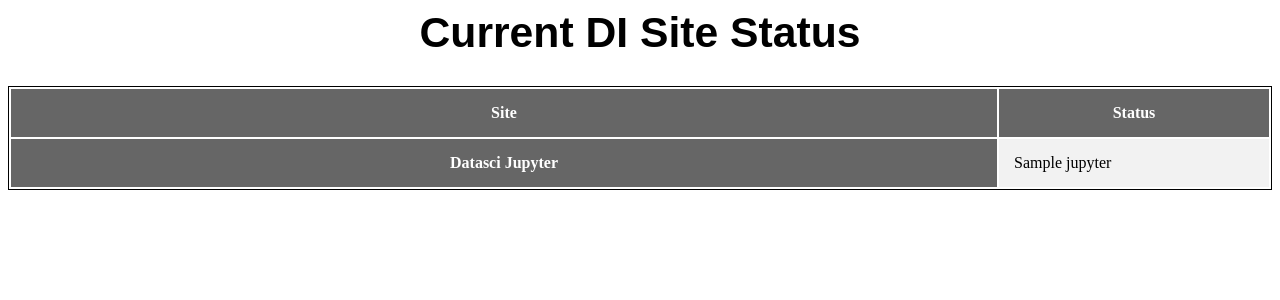
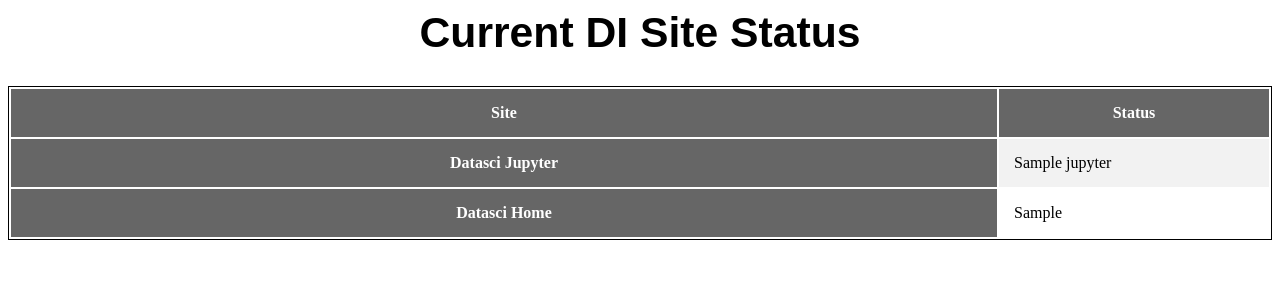
Before and after one commit to benhg/dns-propagation-checker, a Flask app: template templates/status.html in a window 1280 px wide. Shown: the top 300 px of the page. Run offline with Flask 2, Linux system fonts and the light colour scheme; the template is opened without the code that fills it: most values are stand-ins (such as "Sample title", 1, 10 or a date in 2020); some libraries are stand-ins or nearby versions.

Commit message:
add datasci home

```diff
--- a/app.py
+++ b/app.py
@@ -8,7 +8,7 @@ app.config["admin_email"] = "benjamin.glick@ge.com"
 app.secret_key = b'\x9b4\xf8%\x1b\x90\x0e[?\xbd\x14\x7fS\x1c\xe7Y\xd8\x1c\xf9\xda\xb0K=\xba'
 # I will obviously change this secret key before we go live
 
-svc_list = {"jupyter": "https://jupyter.datasci.watzek.cloud"}
+svc_list = {"jupyter": "https://jupyter.datasci.watzek.cloud", "Datasci Home": "https://datasci.watzek.cloud"}
 
 @app.route('/')
 @app.route('/index')
@@ -28,7 +28,7 @@ def hello_world():
 
 
 def get_status(service):
-    if urllib.request.urlopen("https://jupyter.datasci.watzek.cloud").getcode() == 200:
+    if urllib.request.urlopen(service).getcode() == 200:
         return 'up'
     else:
         return 'down'
--- a/templates/status.html
+++ b/templates/status.html
@@ -61,7 +61,10 @@
     <th class="pride-header" id="Logan-concern">Datasci Jupyter</th>
     <td class="pride {{ status['jupyter'] }}" id="Giacomo-pride">{{ status['jupyter'] }}</td>
   </tr>
-
+  <tr>
+      <th class="pride-header" id="Logan-concern">Datasci Home</th>
+      <td class="pride {{ status['Datasci Home'] }}" id="Giacomo-pride">{{ status['Datasci Home'] }}</td>
+  </tr>
 </table>
 
 </body>
```
